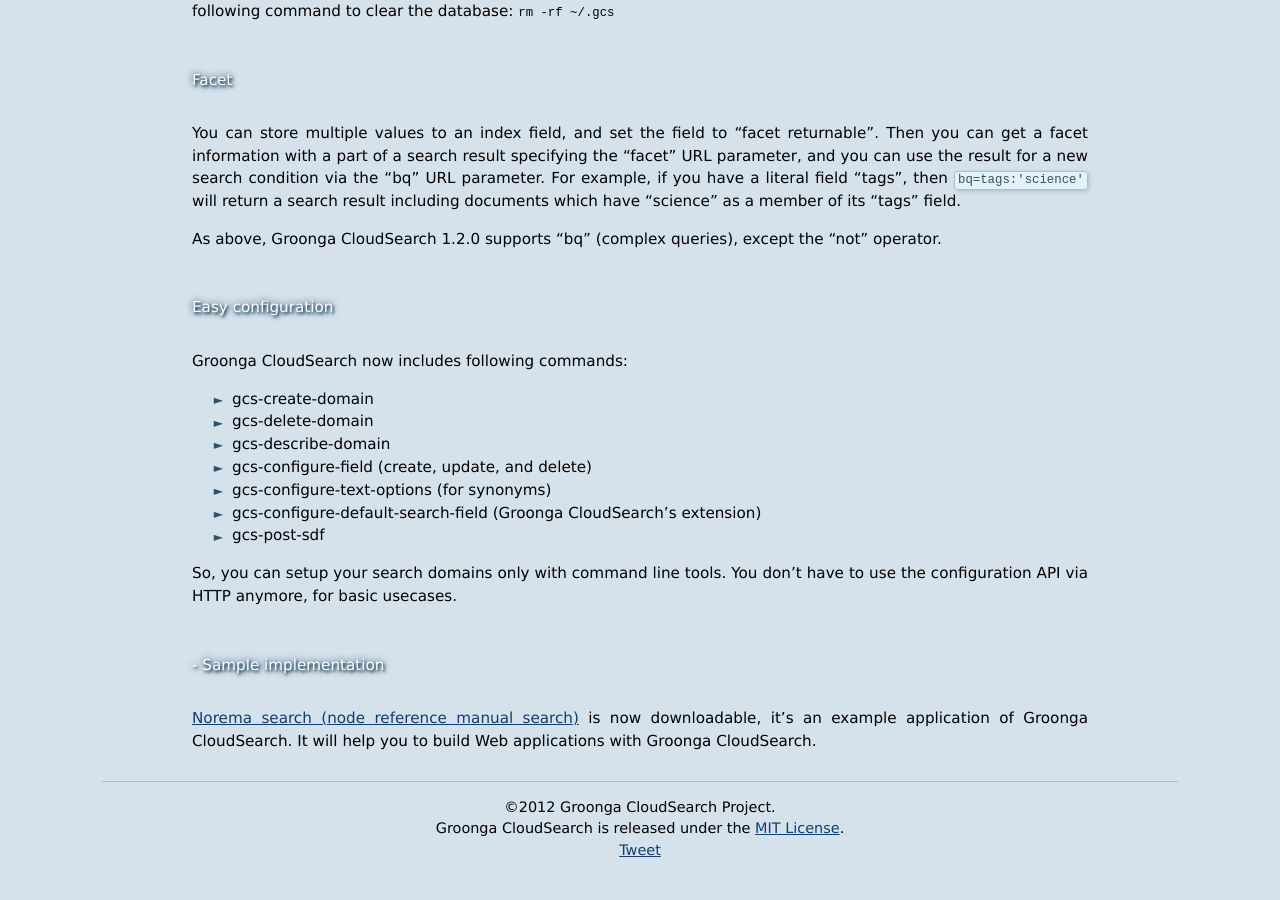
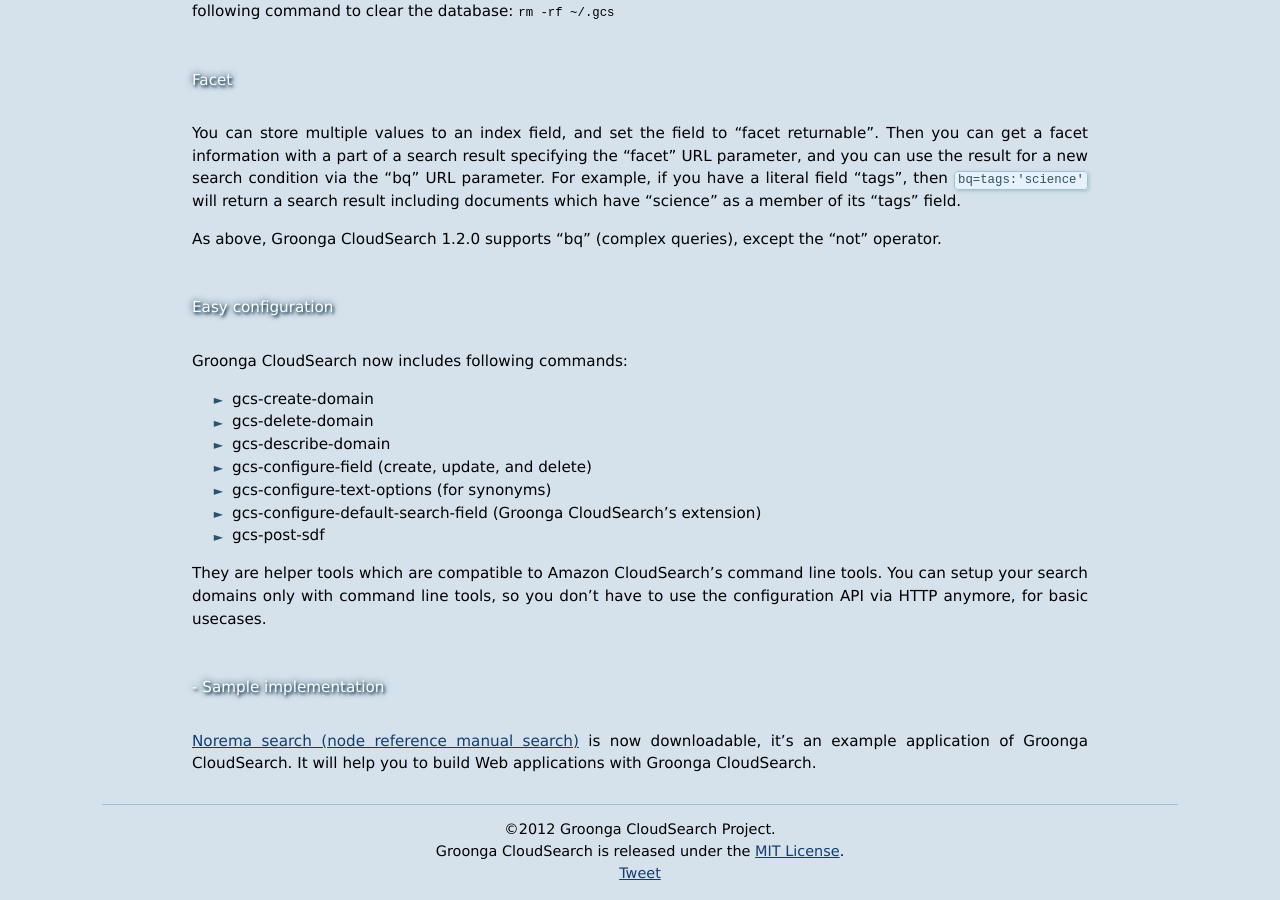
Before and after one commit to groonga/gcs.groonga.org, a Jekyll site: the page built from _posts/2012-08-29-1.2.0-release.md, in a window 1280 px wide and 900 px high, scrolled down 833 px. Built offline with Jekyll 4.4.1, drawn with Linux system fonts in a browser that asks for light colours; comment, search, counter and statistics services are not loaded; before the commit the page ends 1710 px from its top, so only the background shows below that.

Commit message:
Update description about command line tools

```diff
--- a/_posts/2012-08-29-1.2.0-release.md
+++ b/_posts/2012-08-29-1.2.0-release.md
@@ -56,9 +56,9 @@
  * gcs-configure-default-search-field (Groonga CloudSearch's extension)
  * gcs-post-sdf
 
-So, you can setup your search domains only with command line tools.
-You don't have to use the configuration API via HTTP anymore, for basic
-usecases.
+They are helper tools which are compatible to Amazon CloudSearch's command line tools.
+You can setup your search domains only with command line tools, so you don't
+have to use the configuration API via HTTP anymore, for basic usecases.
 
 ### Sample implementation
 
```
